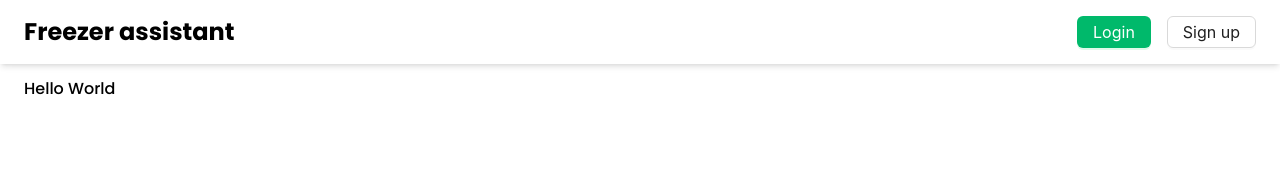
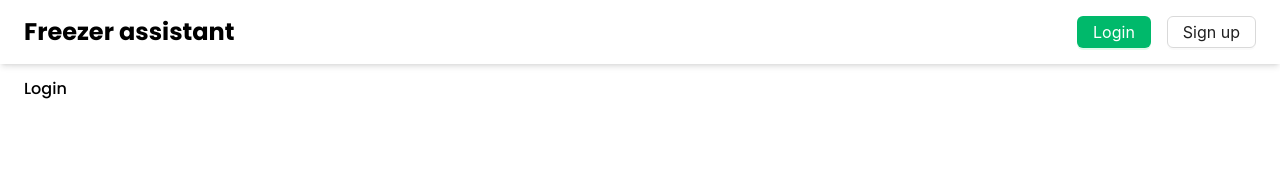
Before and after one commit to Med-vedi/FreezerAssistent, a React (Vite) app in the folder frontend/: page /login in a window 1280 px wide. Shown: the top 170 px of the page. Built offline with nearby package versions, Linux system fonts and the light colour scheme.

Commit message:
routing added

```diff
--- a/frontend/src/App.tsx
+++ b/frontend/src/App.tsx
@@ -1,12 +1,26 @@
 import './App.css'
 import MainLayout from './layout/MainLayout'
+import { BrowserRouter, Routes, Route } from 'react-router-dom'
+import LoginPage from './pages/LoginPage'
+import SignUpPage from './pages/SignUpPage'
+import Dashboard from './pages/Dashboard'
+
 function App() {
   return (
-    <MainLayout>
-      <div>
-        <h1>Hello World</h1>
-      </div>
-    </MainLayout>
+    <BrowserRouter>
+      <MainLayout>
+        <Routes>
+          <Route path="/login" element={<LoginPage />} />
+          <Route path="/signup" element={<SignUpPage />} />
+          <Route path="/dashboard" element={<Dashboard />} />
+          <Route path="/" element={
+            <div>
+              <h1>Hello World</h1>
+            </div>
+          } />
+        </Routes>
+      </MainLayout>
+    </BrowserRouter>
   )
 }
 
--- /dev/null
+++ b/frontend/src/pages/LoginPage.tsx
@@ -0,0 +1,9 @@
+const LoginPage = () => {
+    return (
+        <div>
+            <h1>Login</h1>
+        </div>
+    )
+}
+
+export default LoginPage
--- /dev/null
+++ b/frontend/src/pages/SignUpPage.tsx
@@ -0,0 +1,9 @@
+const SignUpPage = () => {
+    return (
+        <div>
+            <h1>SignUp</h1>
+        </div>
+    )
+}
+
+export default SignUpPage
```
